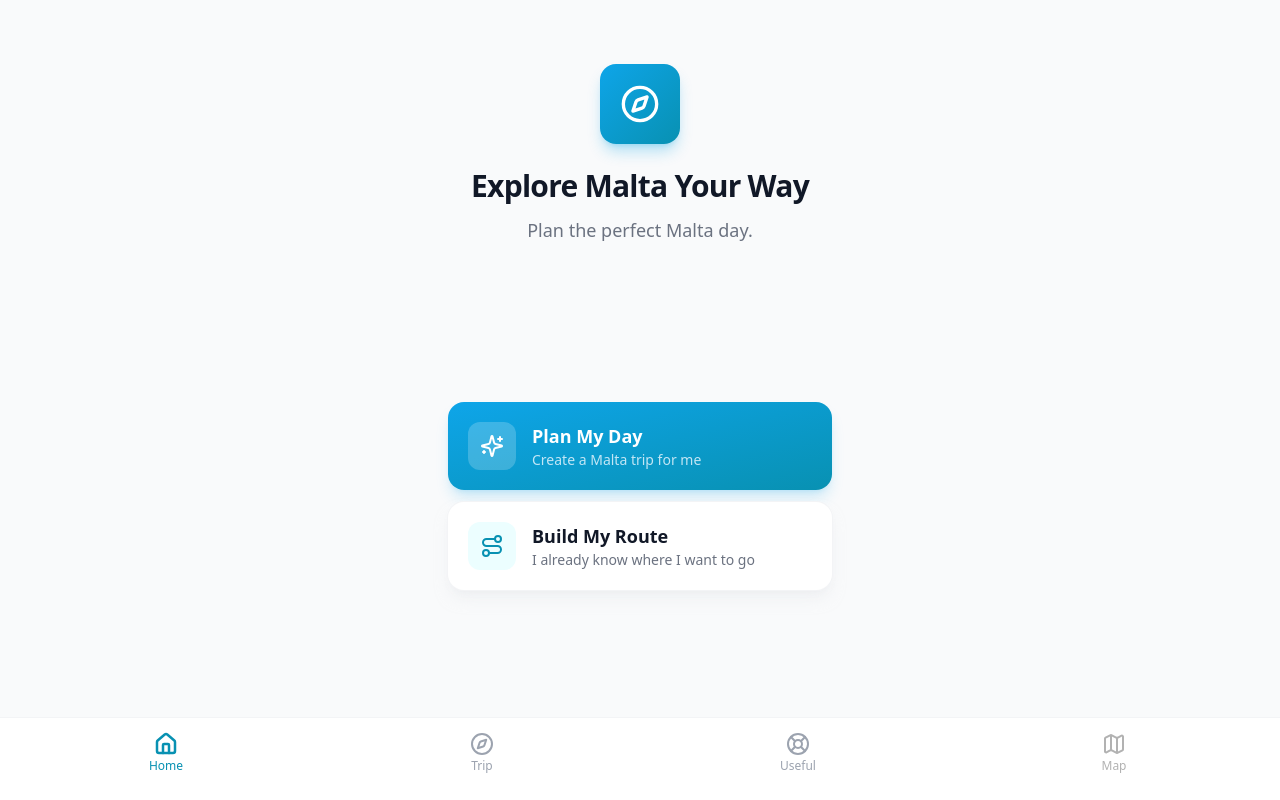
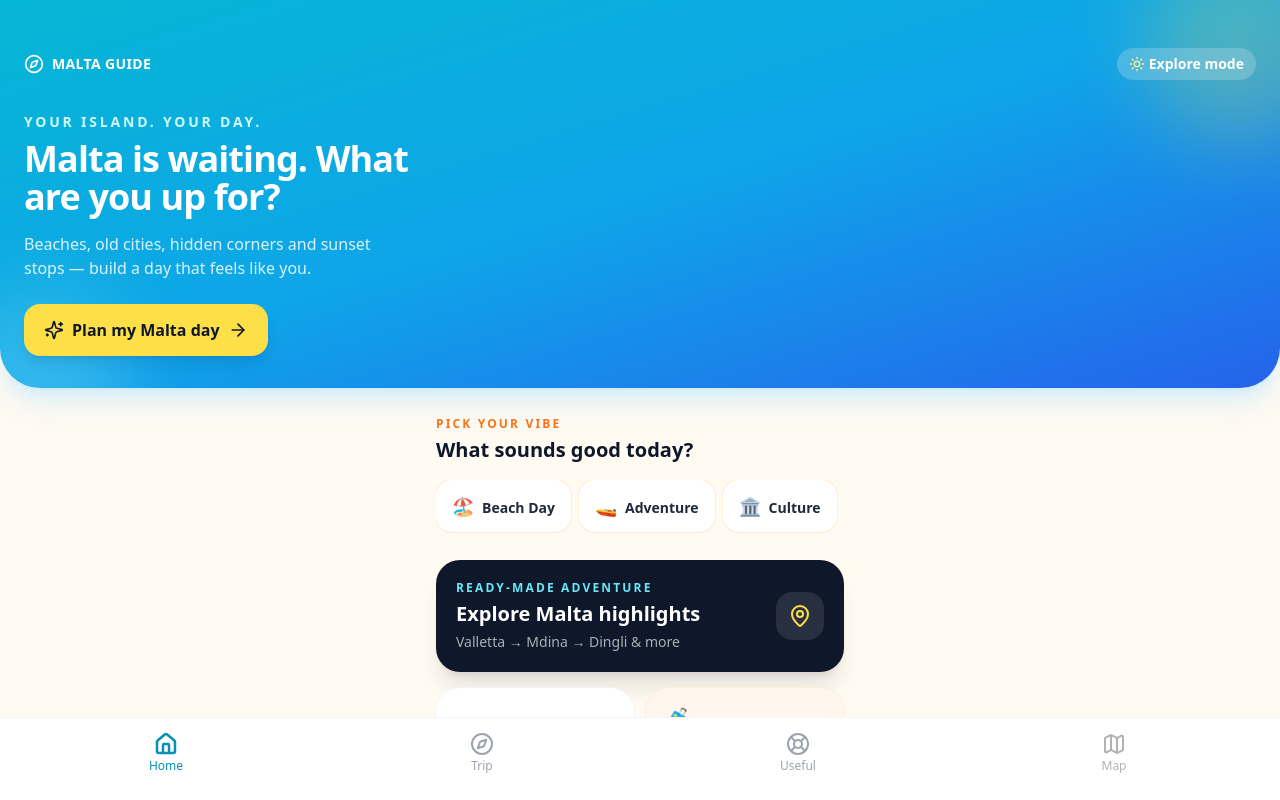
Before and after one commit to unsalanfurkan1-dot/Malta-Guide-App, a React (Vite) app: page / in a window 1280 px wide. Built offline with nearby package versions, Linux system fonts and the light colour scheme.

Commit message:
Redesign home for energetic Malta discovery (#4)

```diff
--- a/src/screens/HomeScreen.tsx
+++ b/src/screens/HomeScreen.tsx
@@ -1,57 +1,53 @@
 import { useApp } from '@/store';
-import { Compass, Route, Sparkles } from 'lucide-react';
+import { ArrowRight, Compass, MapPin, Route, Sparkles, Sun } from 'lucide-react';
+
+const moods = [
+  { label: 'Beach Day', emoji: '🏖️' },
+  { label: 'Adventure', emoji: '🚤' },
+  { label: 'Culture', emoji: '🏛️' },
+  { label: 'Food', emoji: '🍝' },
+  { label: 'Sunset', emoji: '🌅' },
+];
 
 export default function HomeScreen() {
-  const { goPlan, startBuildRoute, loadDemo } = useApp();
+  const { goPlan, startBuildRoute, loadDemo, goEssentials } = useApp();
 
   return (
-    <div className="flex min-h-screen flex-col items-center justify-between px-6 pt-16 pb-8">
-      <div className="flex flex-col items-center text-center">
-        <div className="mb-6 flex h-20 w-20 items-center justify-center rounded-2xl bg-gradient-to-br from-sky-500 to-cyan-600 shadow-lg shadow-sky-500/30">
-          <Compass className="h-10 w-10 text-white" strokeWidth={2} />
+    <div className="min-h-screen overflow-y-auto bg-[#fffaf2] pb-8">
+      <section className="relative overflow-hidden rounded-b-[2.5rem] bg-gradient-to-br from-cyan-500 via-sky-500 to-blue-600 px-6 pb-8 pt-12 text-white shadow-xl shadow-sky-200/50">
+        <div className="absolute -right-14 -top-12 h-48 w-48 rounded-full bg-yellow-300/25 blur-2xl" />
+        <div className="absolute -bottom-20 -left-12 h-44 w-44 rounded-full bg-cyan-200/25 blur-2xl" />
+        <div className="relative">
+          <div className="mb-8 flex items-center justify-between">
+            <div className="flex items-center gap-2 text-sm font-bold tracking-wide"><Compass className="h-5 w-5" /> MALTA GUIDE</div>
+            <div className="flex items-center gap-1 rounded-full bg-white/20 px-3 py-1.5 text-sm font-semibold backdrop-blur"><Sun className="h-4 w-4 text-yellow-200" /> Explore mode</div>
+          </div>
+          <p className="text-sm font-bold uppercase tracking-[0.2em] text-cyan-100">Your island. Your day.</p>
+          <h1 className="mt-2 max-w-sm text-4xl font-black leading-[1.05] tracking-tight">Malta is waiting. What are you up for?</h1>
+          <p className="mt-4 max-w-sm text-base leading-6 text-white/85">Beaches, old cities, hidden corners and sunset stops — build a day that feels like you.</p>
+          <button onClick={goPlan} className="mt-6 flex items-center gap-2 rounded-2xl bg-yellow-300 px-5 py-3.5 font-black text-slate-900 shadow-lg shadow-slate-900/10 transition active:scale-[0.98]">
+            <Sparkles className="h-5 w-5" /> Plan my Malta day <ArrowRight className="h-5 w-5" />
+          </button>
         </div>
-        <h1 className="text-3xl font-bold tracking-tight text-gray-900">
-          Explore Malta Your Way
-        </h1>
-        <p className="mt-3 text-lg text-gray-500">
-          Plan the perfect Malta day.
-        </p>
-      </div>
+      </section>
 
-      <div className="flex w-full max-w-sm flex-col gap-3">
-        <button
-          onClick={goPlan}
-          className="group flex items-center gap-4 rounded-2xl bg-gradient-to-br from-sky-500 to-cyan-600 p-5 text-left shadow-lg shadow-sky-500/20 transition active:scale-[0.98]"
-        >
-          <div className="flex h-12 w-12 shrink-0 items-center justify-center rounded-xl bg-white/20">
-            <Sparkles className="h-6 w-6 text-white" />
-          </div>
-          <div>
-            <p className="text-lg font-bold text-white">Plan My Day</p>
-            <p className="text-sm text-sky-50/80">Create a Malta trip for me</p>
-          </div>
+      <main className="mx-auto max-w-md px-5 pt-7">
+        <div className="flex items-end justify-between">
+          <div><p className="text-xs font-bold uppercase tracking-[0.18em] text-orange-500">Pick your vibe</p><h2 className="mt-1 text-xl font-black text-slate-900">What sounds good today?</h2></div>
+        </div>
+        <div className="mt-4 flex gap-2 overflow-x-auto pb-2">
+          {moods.map((m) => <button key={m.label} onClick={goPlan} className="shrink-0 rounded-2xl bg-white px-4 py-3 text-sm font-bold text-slate-800 shadow-sm ring-1 ring-orange-100 transition active:scale-95"><span className="mr-2 text-lg">{m.emoji}</span>{m.label}</button>)}
+        </div>
+
+        <button onClick={loadDemo} className="mt-5 w-full overflow-hidden rounded-3xl bg-slate-900 p-5 text-left text-white shadow-xl">
+          <div className="flex items-center justify-between"><div><p className="text-xs font-bold uppercase tracking-[0.18em] text-cyan-300">Ready-made adventure</p><h3 className="mt-1 text-xl font-black">Explore Malta highlights</h3><p className="mt-1 text-sm text-white/65">Valletta → Mdina → Dingli & more</p></div><div className="flex h-12 w-12 items-center justify-center rounded-2xl bg-white/10"><MapPin className="h-6 w-6 text-yellow-300" /></div></div>
         </button>
 
-        <button
-          onClick={startBuildRoute}
-          className="group flex items-center gap-4 rounded-2xl bg-white p-5 text-left shadow-lg shadow-gray-200/50 ring-1 ring-gray-100 transition active:scale-[0.98]"
-        >
-          <div className="flex h-12 w-12 shrink-0 items-center justify-center rounded-xl bg-cyan-50">
-            <Route className="h-6 w-6 text-cyan-600" />
-          </div>
-          <div>
-            <p className="text-lg font-bold text-gray-900">Build My Route</p>
-            <p className="text-sm text-gray-500">I already know where I want to go</p>
-          </div>
-        </button>
-      </div>
-
-      <button
-        onClick={loadDemo}
-        className="text-sm font-semibold text-cyan-600 underline-offset-4 hover:underline"
-      >
-        Try Malta Demo
-      </button>
+        <div className="mt-4 grid grid-cols-2 gap-3">
+          <button onClick={startBuildRoute} className="rounded-3xl bg-white p-4 text-left shadow-sm ring-1 ring-slate-100"><Route className="h-6 w-6 text-cyan-600" /><p className="mt-3 font-black text-slate-900">Build my route</p><p className="mt-1 text-xs leading-4 text-slate-500">Already know your stops?</p></button>
+          <button onClick={goEssentials} className="rounded-3xl bg-orange-50 p-4 text-left shadow-sm ring-1 ring-orange-100"><span className="text-2xl">🧳</span><p className="mt-3 font-black text-slate-900">Useful nearby</p><p className="mt-1 text-xs leading-4 text-slate-500">Luggage, parking, pharmacy & transport</p></button>
+        </div>
+      </main>
     </div>
   );
 }
```
